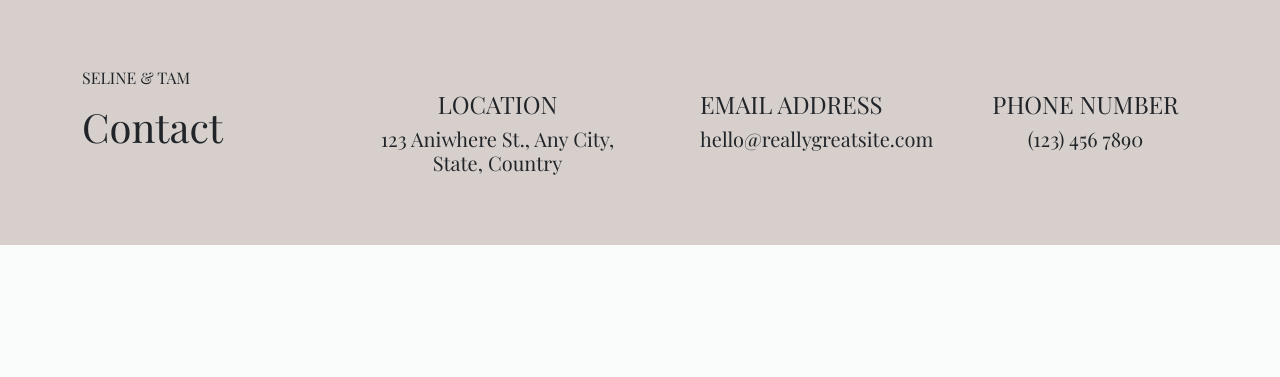
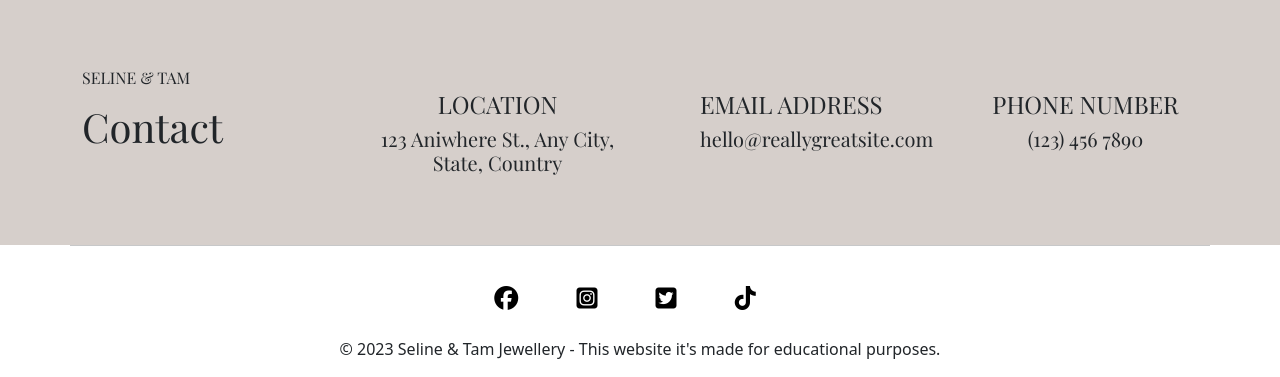
Before and after one commit to SarahGrozav1/jewellery-shop, a Django app: page / in a window 1280 px wide. Shown: the part 5451-5828 px from the top of the page. Before the commit the page ends 5696 px from the top, so only its background shows below. Run offline with Django 5.2, Linux system fonts and the light colour scheme; some web fonts are replaced.

Commit message:
Add footer to the main page

```diff
--- a/jewelleryprj/templates/core/index.html
+++ b/jewelleryprj/templates/core/index.html
@@ -403,6 +403,25 @@
       </div>
     </section>
 
+    <!-- FOOTER -->
+
+    <footer>
+      <div class="container">
+        <div class="row">
+          <hr>
+          <div class="col-lg-12 text-center p-4">
+            <i class="fa-brands fa-facebook me-4" style="color: #000000;"></i>
+            <i class="fa-brands fa-square-instagram me-4" style="color: #000000;"></i>
+            <i class="fa-brands fa-square-twitter me-4" style="color: #000000;"></i>
+            <i class="fa-brands fa-tiktok" style="color: #000000;"></i>
+          </div>
+          <div class="col-lg-12 text-center">
+            <p>© 2023 Seline & Tam Jewellery - This website it's made for educational purposes.</p>
+          </div>
+        </div>
+      </div>
+    </footer>
+
     </main>
   </body>
 </html>
```
